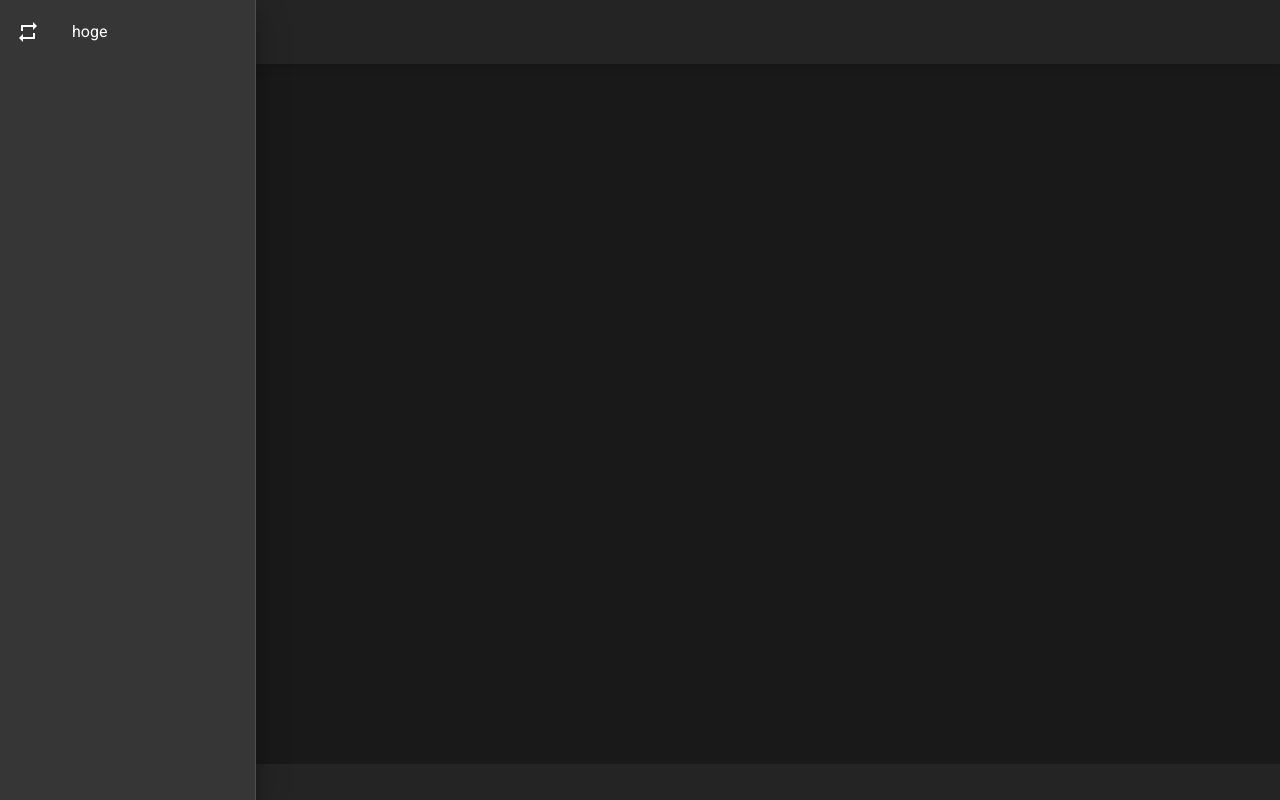
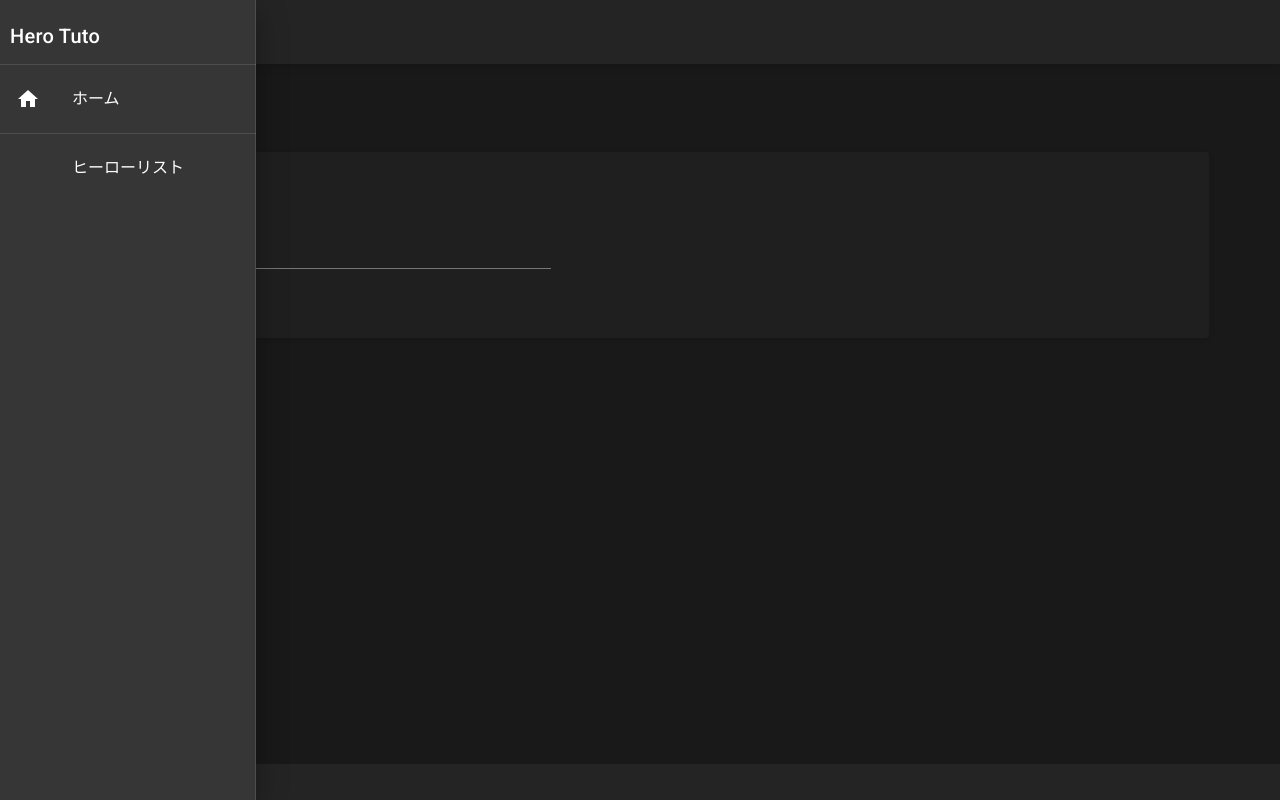
Before and after one commit to kaitowada/hero_tuto, a Nuxt app in the folder nuxt/: page /hero/new in a window 1280 px wide. Both pictures are taken after a click on the button 28 px from the left and 32 px from the top of the page. Built offline with nearby package versions, Linux system fonts and the light colour scheme.

Commit message:
feat : モック作成

```diff
--- a/nuxt/layouts/default.vue
+++ b/nuxt/layouts/default.vue
@@ -2,13 +2,30 @@
   <v-app dark>
     <v-navigation-drawer v-model="drawer" temporary fixed>
       <v-list>
-        <v-list-item>
+        <v-list-item-content>
+          <v-list-item-title class="title" style="padding-left: 10px;"
+            >Hero Tuto</v-list-item-title
+          >
+        </v-list-item-content>
+        <v-divider></v-divider>
+        <v-list-item class="item-style" to="/">
           <v-list-item-action>
             <v-icon>
-              mdi-repeat
+              mdi-home
             </v-icon>
           </v-list-item-action>
-          <v-list-item-title>hoge</v-list-item-title>
+          <v-list-item-title>ホーム</v-list-item-title>
+        </v-list-item>
+
+        <v-divider></v-divider>
+
+        <v-list-item class="item-style" to="/hero/list">
+          <v-list-item-action>
+            <v-icon>
+              mdi-format_list_bulleted
+            </v-icon>
+          </v-list-item-action>
+          <v-list-item-title>ヒーローリスト</v-list-item-title>
         </v-list-item>
       </v-list>
     </v-navigation-drawer>
@@ -16,7 +33,7 @@
       <v-btn icon @click.stop="drawer = !drawer">
         <v-icon>mdi-menu</v-icon>
       </v-btn>
-      <v-toolbar-title>Hero Tutorial</v-toolbar-title>
+      <v-toolbar-title @click="goRoot">Hero Tutorial</v-toolbar-title>
       <v-spacer />
     </v-app-bar>
     <v-content>
@@ -35,19 +52,25 @@ export default {
   data: () => ({
     clipped: false,
     drawer: false,
-    fixed: false,
-    items: [
-      {
-        icon: 'mdi-apps',
-        title: 'Welcome',
-        to: '/'
-      },
-      {
-        icon: 'mdi-chart-bubble',
-        title: 'Inspire',
-        to: '/inspire'
-      }
-    ]
-  })
+    fixed: false
+  }),
+  computed: {},
+  watch: {},
+  async created() {},
+  methods: {
+    goRoot() {
+      this.$router.push({ path: '/' })
+    }
+  }
 }
 </script>
+
+<style scoped>
+.drawer-title {
+  margin: 15px 15px 15px 15px;
+}
+.item-style {
+  margin-top: 10px;
+  margin-bottom: 10px;
+}
+</style>
--- /dev/null
+++ b/nuxt/pages/hero/_heroId/edit.vue
@@ -0,0 +1,53 @@
+<template>
+  <v-content>
+    <v-container grid-list-md fluid align-center>
+      <v-card>
+        <v-layout row wrap>
+          <v-flex xs12>
+            <v-subheader>
+              heroName
+            </v-subheader>
+          </v-flex>
+          <v-flex sm10 xs12>
+            <v-layout row wrap>
+              <v-flex xs6 class="card-layout">
+                <v-text-field v-model="hero.name" label="HeroName">
+                </v-text-field>
+              </v-flex>
+            </v-layout>
+          </v-flex>
+        </v-layout>
+        <v-layout row wrap mt3>
+          <v-flex>
+            <v-btn class="card-layout" @click="updateName">
+              更新
+            </v-btn>
+          </v-flex>
+        </v-layout>
+      </v-card>
+    </v-container>
+  </v-content>
+</template>
+
+<script>
+export default {
+  components: {},
+  data: () => ({
+    hero: { id: 1, name: 'hoge' }
+  }),
+  computed: {},
+  watch: {},
+  async created() {},
+  methods: {
+    updateName() {
+      console.log('updateName')
+    }
+  }
+}
+</script>
+
+<style scoped>
+.card-layout {
+  margin-left: 10px;
+}
+</style>
--- /dev/null
+++ b/nuxt/pages/hero/list.vue
@@ -0,0 +1,40 @@
+<template>
+  <v-layout wrap column align-center>
+    <v-flex
+      v-for="hero in heros"
+      :key="hero.id"
+      class="card-layout"
+      xs12
+      sm8
+      md6
+    >
+      <v-card width="300px" height="100px" @click="goEdit(hero.id)">
+        <v-card-title>No.{{ hero.id }}</v-card-title>
+        <v-card-text>name: {{ hero.name }} </v-card-text>
+      </v-card>
+    </v-flex>
+  </v-layout>
+</template>
+
+<script>
+export default {
+  components: {},
+  data: () => ({
+    heros: [{ id: 1, name: 'hoge' }, { id: 2, name: 'fuga' }]
+  }),
+  computed: {},
+  watch: {},
+  async created() {},
+  methods: {
+    goEdit(id) {
+      this.$router.push({ name: 'hero-heroId-edit', params: { heroId: id } })
+    }
+  }
+}
+</script>
+
+<style scoped>
+.card-layout {
+  margin: 5px 5px 5px 5px;
+}
+</style>
--- /dev/null
+++ b/nuxt/pages/hero/new.vue
@@ -0,0 +1,51 @@
+<template>
+  <v-content>
+    <v-container grid-list-md fluid align-center>
+      <v-card>
+        <v-card-title>
+          New Hero Name
+        </v-card-title>
+        <v-layout row wrap>
+          <v-flex sm10 xs12>
+            <v-layout row wrap>
+              <v-flex xs6 class="card-layout">
+                <v-text-field v-model="hero.name" label="HeroName">
+                </v-text-field>
+              </v-flex>
+            </v-layout>
+          </v-flex>
+        </v-layout>
+        <v-layout row wrap mt3>
+          <v-flex>
+            <v-btn class="card-layout" @click="newHero">
+              更新
+            </v-btn>
+          </v-flex>
+        </v-layout>
+      </v-card>
+    </v-container>
+  </v-content>
+</template>
+
+<script>
+export default {
+  components: {},
+  data: () => ({
+    hero: { id: 1, name: 'hoge' }
+  }),
+  computed: {},
+  watch: {},
+  async created() {},
+  methods: {
+    newHero() {
+      console.log('updateName')
+    }
+  }
+}
+</script>
+
+<style scoped>
+.card-layout {
+  margin-left: 10px;
+}
+</style>
--- a/nuxt/pages/index.vue
+++ b/nuxt/pages/index.vue
@@ -1,10 +1,10 @@
 <template>
-  <v-layout wrap row align-center>
-    <v-flex xs12 sm8 md6>
-      <v-btn onclick="goHeroList">hero-list</v-btn>
+  <v-layout wrap column align-center>
+    <v-flex xs12 sm8 md6 class="button-layout">
+      <v-btn @click="goHeroList">hero-list</v-btn>
     </v-flex>
-    <v-flex xs12 sm8 md6>
-      <v-btn onclick="">new-hero</v-btn>
+    <v-flex xs12 sm8 md6 class="button-layout">
+      <v-btn @click="goNewHero">new-hero</v-btn>
     </v-flex>
   </v-layout>
 </template>
@@ -15,10 +15,22 @@ export default {
   data: () => ({}),
   computed: {},
   watch: {},
+  async created() {},
   methods: {
     goHeroList() {
-      this.$router.push({ path: '/hero-list' })
+      console.log('HeroList')
+      this.$router.push({ path: '/hero/list' })
+    },
+    goNewHero() {
+      console.log('NewHero')
+      this.$router.push({ path: '/hero/new' })
     }
   }
 }
 </script>
+
+<style scoped>
+.button-layout {
+  margin: 5px 5px 5px 5px;
+}
+</style>
```
Also changed, not shown: nuxt/.eslintrc.js.
